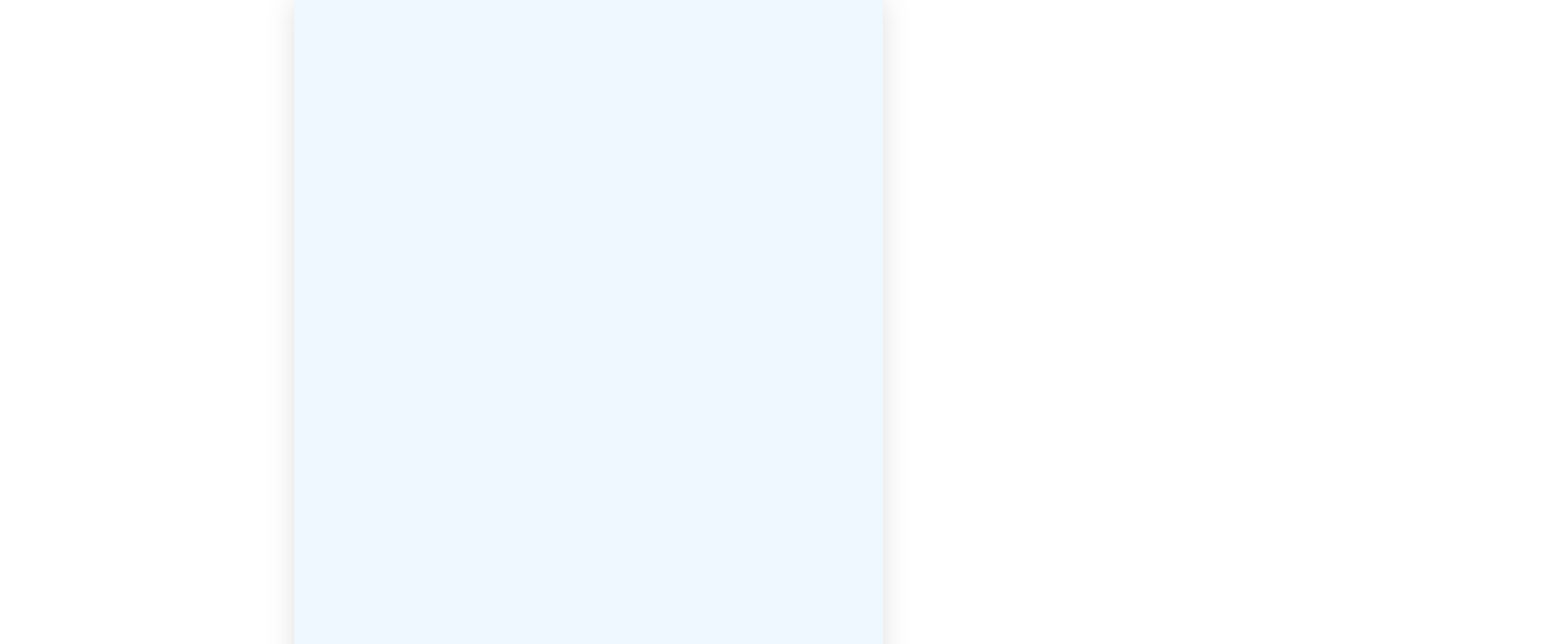
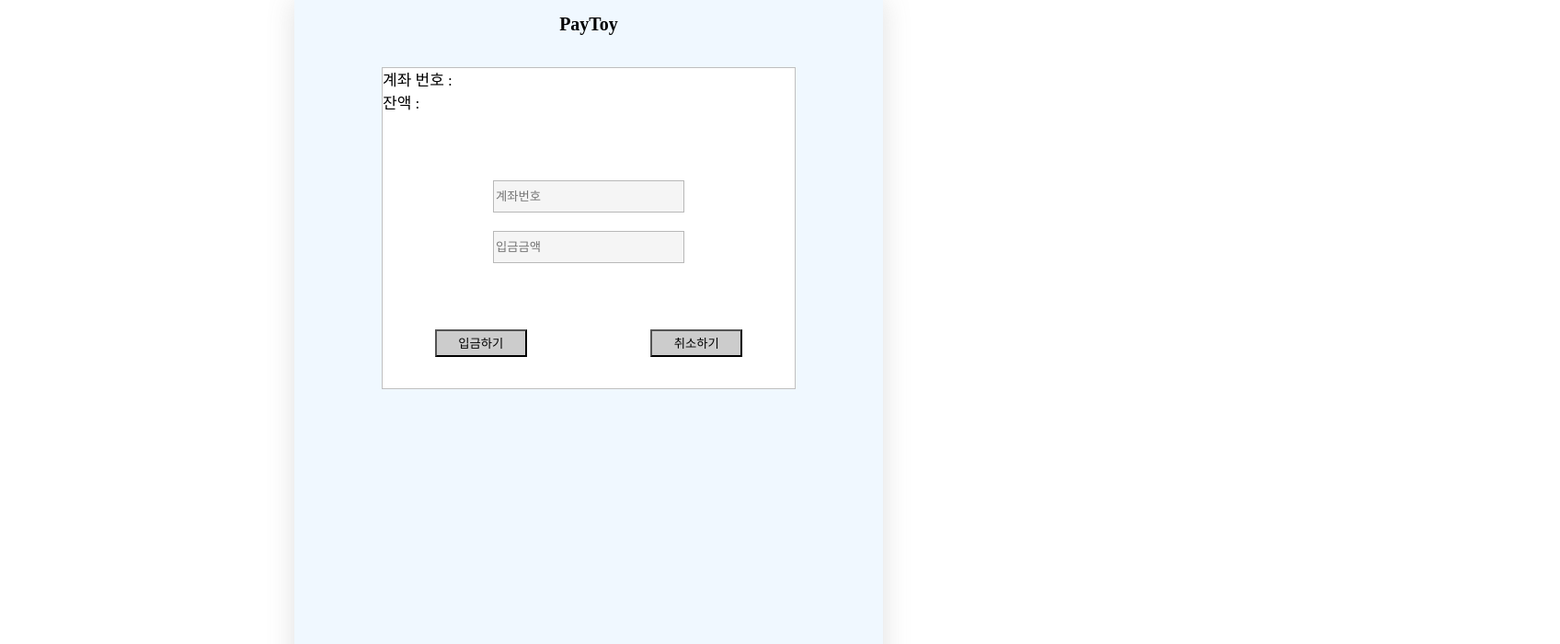
Before and after one commit to PayToy/PayToy-FE, a React (Create React App) app: page /remittance/1 in a window 1280 px wide. Before the commit this address had no page. Shown: the top 700 px of the page at 92% size, 1696 px wide, since content can reach past the window. Built offline with nearby package versions, Linux system fonts and the light colour scheme.

Commit message:
feat : 송금 UI 구현

```diff
--- a/src/App.js
+++ b/src/App.js
@@ -18,7 +18,7 @@
           <Route path ='/signup' element={<SignupPage />} />
           <Route path ='/main' element={<MainPage />} />
           <Route path ='/deposit/:id' element={<DepositPage />} />
-          <Route path ='/remittance' element={<RemittancePage />} />
+          <Route path ='/remittance/:id' element={<RemittancePage />} />
           <Route path ='/withdrawal' element={<WithdrawalPage />} />
         </Routes>
       </BrowserRouter>
--- a/src/components/Account/Account.js
+++ b/src/components/Account/Account.js
@@ -10,7 +10,7 @@
     return Number(Balance).toLocaleString();
   }
   const handleRemittance = () => {
-    navigate('/remittance');
+    navigate(`/remittance/${account_id}`, {state : {accountNumber, Balance}});
   }
 
   const handleDeposit = () => {
@@ -18,7 +18,7 @@
   }
 
   const handleWithdrawal = () => {
-    navigate('/withdrawal');
+    navigate(`/withdrawal`);
   }
 
   return (
--- a/src/pages/DepositPage/DepositPage.js
+++ b/src/pages/DepositPage/DepositPage.js
@@ -8,13 +8,9 @@
   const navigate = useNavigate();
   const location = useLocation();
   const {accountNumber, Balance} = location.state || {};
-  const [account, setAccount] = useState("");
   const [balance, setBalance] = useState("");
 
   const handleData = (e) => {
-    if (e.target.name === "account") {
-      setAccount(e.target.value);
-    }
     if (e.target.name === "balance") {
       setBalance(e.target.value);
     }
@@ -40,15 +36,8 @@
         <AccountBalance>잔액 : {Balance}</AccountBalance>
         <InputWrapper>
           <Input
-            name="account"
-            placeholder="계좌번호"
-            type="text"
-            value={account}
-            onChange={handleData}
-          />
-          <Input
             name="balance"
-            placeholder="보낼금액"
+            placeholder="입금금액"
             type="text"
             value={balance}
             onChange={handleData}
--- a/src/pages/RemittancePage/RemittancePage.js
+++ b/src/pages/RemittancePage/RemittancePage.js
@@ -1,8 +1,65 @@
+import { useState } from "react";
+import { AccountBalance, AccountNumber, BoardWrapper, ButtonWrapper, HeaderWrapper, Input, InputWrapper, Title, Wrapper } from "./style.js";
+import { Button } from "../../components/Account/style.js";
+import { useLocation, useNavigate, useParams } from "react-router-dom";
+
 const RemittancePage = () => {
+  const params = useParams(); // account_id 추출 시 사용 params.id
+  const navigate = useNavigate();
+  const location = useLocation();
+  const {accountNumber, Balance} = location.state || {};
+  const [balance, setBalance] = useState("");
+  const [account, setAccount] = useState("");
+
+  const handleData = (e) => {
+    if (e.target.name ==="account") {
+      setAccount(e.target.value);
+    }
+    if (e.target.name === "balance") {
+      setBalance(e.target.value);
+    }
+  };
+
+  const onSubmit = () => {
+    // deposit;
+    alert("송금되었습니다.");
+    navigate('/main');
+  }
+
+  const moveToMain = () => {
+    navigate('/main');
+  }
+
   return (
-    <div>
-
-    </div>
+    <Wrapper>
+      <HeaderWrapper>
+        <Title>PayToy</Title>
+      </HeaderWrapper>
+      <BoardWrapper>
+        <AccountNumber>계좌 번호 : {accountNumber}</AccountNumber>
+        <AccountBalance>잔액 : {Balance}</AccountBalance>
+        <InputWrapper>
+          <Input
+            name="account"
+            placeholder="계좌번호"
+            type="text"
+            value={account}
+            onChange={handleData}
+          />
+          <Input
+            name="balance"
+            placeholder="입금금액"
+            type="text"
+            value={balance}
+            onChange={handleData}
+          />
+        </InputWrapper>
+        <ButtonWrapper>
+          <Button onClick={onSubmit}>입금하기</Button>
+          <Button onClick={moveToMain}>취소하기</Button>
+        </ButtonWrapper>
+      </BoardWrapper>
+    </Wrapper>
   )
 }
 
--- /dev/null
+++ b/src/pages/RemittancePage/style.js
@@ -0,0 +1,96 @@
+import styled from "styled-components";
+
+
+export const Wrapper = styled.div`
+  display : flex;
+  flex-direction: column;
+  justify-content: center;
+  align-items: center;
+`;
+
+export const HeaderWrapper = styled.div`
+  display : flex;
+  flex-direction : row;
+  position: relative;
+  justify-content: center;
+`;
+
+export const Title = styled.h1`
+
+font-family: 'Jacques Francois';
+font-style: normal;
+font-weight: 700;
+font-size: 20px;
+line-height: 26px;
+
+color: #000000;
+`;
+
+export const BoardWrapper = styled.div`
+  display: flex;
+  flex-direction: column;
+  box-sizing: border-box;
+  width: 450px;
+  height: 350px;
+  margin: 20px;
+
+  background: #FFFFFF;
+  border: 1px solid rgba(0, 0, 0, 0.25);
+`;
+
+export const AccountNumber = styled.p`
+  position: absolute;
+  width: 100%;
+  height: 18px;
+  margin-top: 5px;
+
+  font-family: 'Jacques Francois';
+  font-style: normal;
+  font-weight: 400;
+  font-size: 17px;
+  line-height: 18px;
+
+  color: #000000;
+`;
+
+export const AccountBalance = styled.p`
+  position: absolute;
+  width: 100%;
+  height: 18px;
+  margin-top: 30px;
+
+  font-family: 'Jacques Francois';
+  font-style: normal;
+  font-weight: 400;
+  font-size: 17px;
+  line-height: 18px;
+
+  color: #000000;
+`;
+
+export const InputWrapper = styled.div`
+  margin-top: 80px;
+  display : flex;
+  flex-direction: column;
+  gap: 20px;
+  align-items: center;
+  width: 100%;
+  height: 50%;
+  justify-content: center;
+`;
+
+export const Input = styled.input`
+  box-sizing: border-box;
+  width: 208px;
+  height: 35px;
+  background: #F5F5F5;
+  border: 1px solid rgba(0, 0, 0, 0.25);
+`;
+
+export const ButtonWrapper = styled.div`
+  margin-top: 30px;
+  display: flex;
+  flex-direction: row;
+  gap : 30%;
+  justify-content: center;
+`;
```
